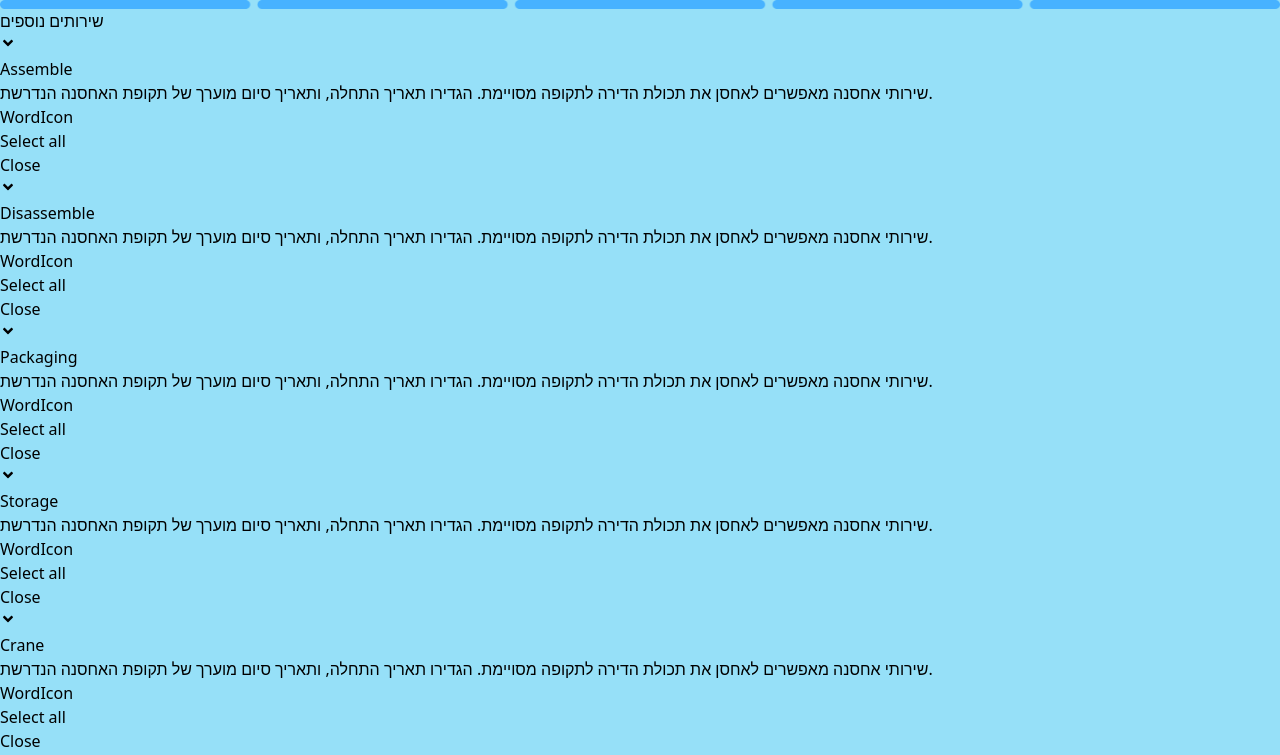
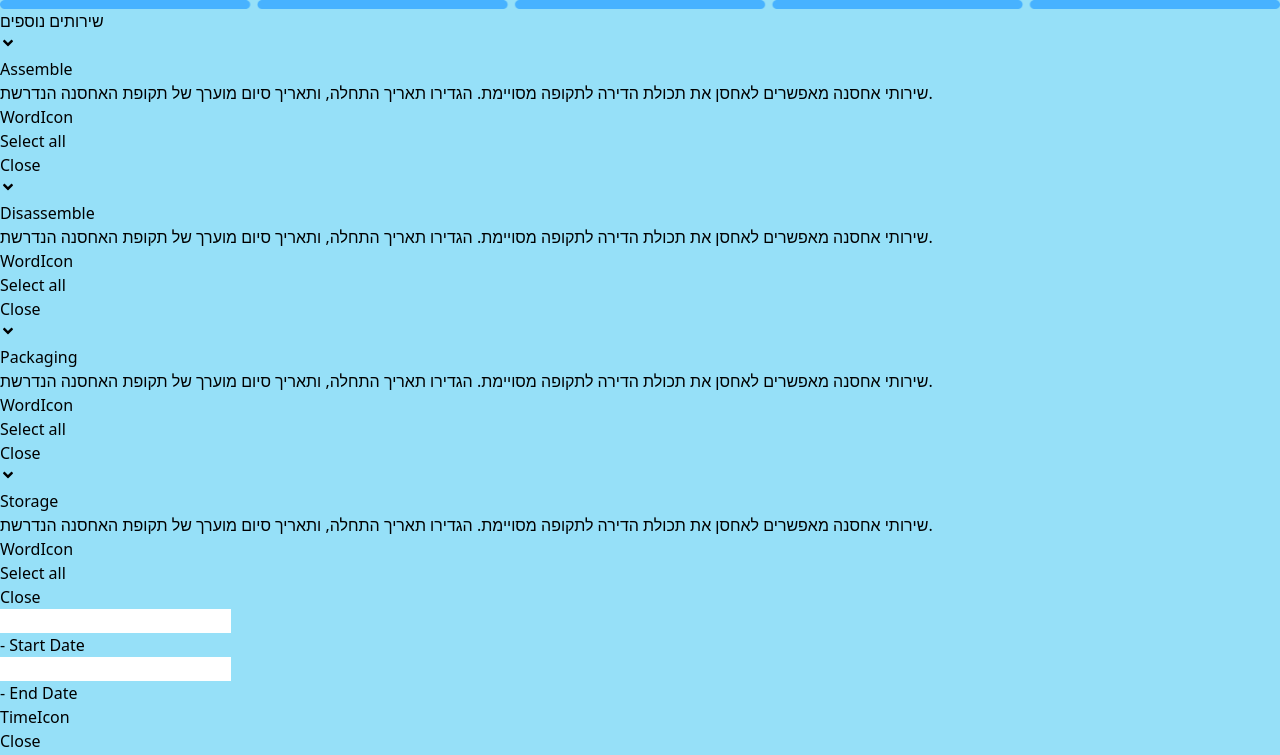
Before and after one commit to shubhjhawar/homeCalculator, a React (Vite) app: page /services in a window 1280 px wide. Shown: the top 755 px of the page. Built offline with nearby package versions, Linux system fonts and the light colour scheme.

Commit message:
completed redux for additional services

```diff
--- a/package.json
+++ b/package.json
@@ -13,6 +13,7 @@
     "@react-google-maps/api": "^2.19.3",
     "@reduxjs/toolkit": "^2.2.3",
     "react": "^18.2.0",
+    "react-datepicker": "^6.6.0",
     "react-dom": "^18.2.0",
     "react-icons": "^5.0.1",
     "react-places-autocomplete": "^7.3.0",
--- a/src/components/Storage.jsx
+++ b/src/components/Storage.jsx
@@ -2,16 +2,25 @@ import React, { useState, useEffect} from 'react'
 import { IoIosAdd } from "react-icons/io";
 import { RiSubtractFill } from "react-icons/ri";
 import { useSelector, useDispatch } from 'react-redux';
-import { addStorageItems, changeStorageItemQuantity, removeStorageItem } from '../slices/slices';
+import { addStorageItems, changeStorageItemQuantity, removeStorageItem, setStorageStartDay, setStorageEndDay } from '../slices/slices';
 import { FaAngleDown, FaAngleUp } from "react-icons/fa";
+import DatePicker from "react-datepicker";
+
+import "react-datepicker/dist/react-datepicker.css";
+
 
 const Storage = () => {
     const items = useSelector(state => state.items.items);
     const storageItem = useSelector(state => state.items.storageItems)
+    const storagePeriod = useSelector(state => state.items.storagePeriod)
     const [toggle, setToggle] = useState(false)
     const [listToggle, setListToggle] = useState(false)
+    const [timeToggle, setTimeToggle] = useState(false)
     const [storageItems, setStorageItems] = useState(storageItem)
     const dispatch = useDispatch()
+
+    const [startDate, setStartDate] = useState(storagePeriod.startDay);
+    const [endDate, setEndDate] = useState(storagePeriod.endDay);
 
     const handleItemSelect = index => {
         const selectedItem = items[index];
@@ -119,6 +128,32 @@ const Storage = () => {
         <div className={`${listToggle ? 'block' : 'hidden'} w-full border-[1px] border-gray-200 rounded-b-md p-4 flex justify-center`}>
             <button className='bg-[#008EF5] hover:bg-blue-600 text-white px-6 py-2 rounded-md' onClick={()=>{setListToggle(false)}}>Close</button>
         </div>
+        <div className={`${timeToggle ? 'block' : 'hidden'} flex flex-col w-full justify-center items-center gap-2 mt-4 border-[1px] border-gray-200 rounded-t-md max-h-[100px] overflow-auto`}>
+            <div className='w-full flex justify-center p-1 gap-1'>
+                <DatePicker className="w-full" selected={startDate} onChange={(date) => {
+                    setStartDate(date)
+                    dispatch(setStorageStartDay(date))
+                }} />
+                <h3 className="">- Start Date</h3>
+            </div>
+            <div className='w-full flex justify-center p-1 gap-1'>
+                <DatePicker className="w-full" selected={endDate} onChange={(date) => {
+                    setEndDate(date)
+                    dispatch(setStorageEndDay(date))
+
+                }} />
+                <h3 className="">- End Date</h3>
+            </div>
+        </div>
+        <div className={`${toggle ? 'block' : 'hidden'} ${timeToggle && 'hidden'} flex flex-col w-full justify-center items-center gap-2 mt-4`}>
+            <button className='flex gap-2' onClick={()=>setTimeToggle((prev)=>!prev)}>
+                <span>Time</span>
+                <span>Icon</span>
+            </button>
+        </div>
+        <div className={`${timeToggle ? 'block' : 'hidden'} w-full border-[1px] border-gray-200 rounded-b-md p-4 flex justify-center`}>
+            <button className='bg-[#008EF5] hover:bg-blue-600 text-white px-6 py-2 rounded-md' onClick={()=>{setTimeToggle(false)}}>Close</button>
+        </div>
     </div>
   )
 }
--- a/src/slices/slices.js
+++ b/src/slices/slices.js
@@ -23,7 +23,7 @@ const initialState = {
     startDay: '',
     endDay: '',
   },
-  craneItems: []
+  craneItems: [],
 };
 
 export const mainSlice = createSlice({
@@ -152,6 +152,13 @@ export const mainSlice = createSlice({
       state.storageItems = state.storageItems.filter(i => i.name !== item.name);
     },
 
+    setStorageStartDay: (state, action) => {
+      state.storagePeriod.startDay = action.payload;
+    },
+
+    setStorageEndDay: (state, action) => {
+      state.storagePeriod.endDay = action.payload;
+    },
 
   },
 });
@@ -169,7 +176,9 @@ export const {
   removeCraneItem,
   addStorageItems,
   changeStorageItemQuantity,
-  removeStorageItem
+  removeStorageItem,
+  setStorageStartDay,
+  setStorageEndDay,
 
 } = mainSlice.actions;
 
```
Also changed, not shown: 1 other file (tests, documents, lock files or other folders).
